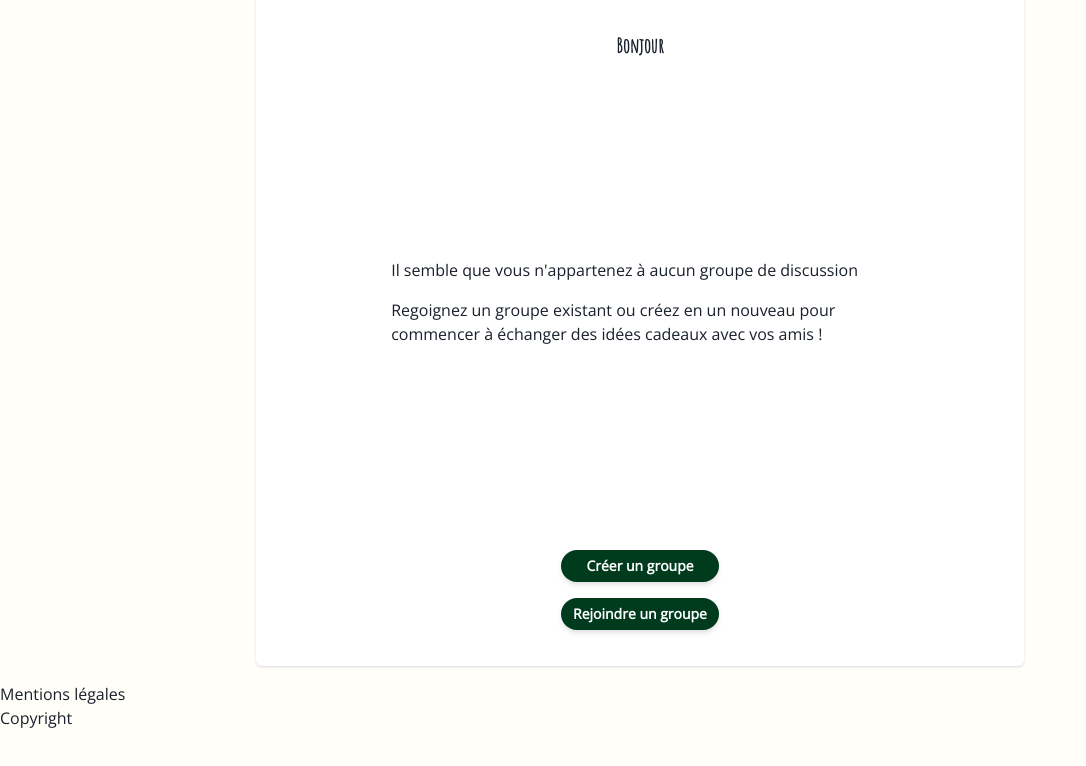
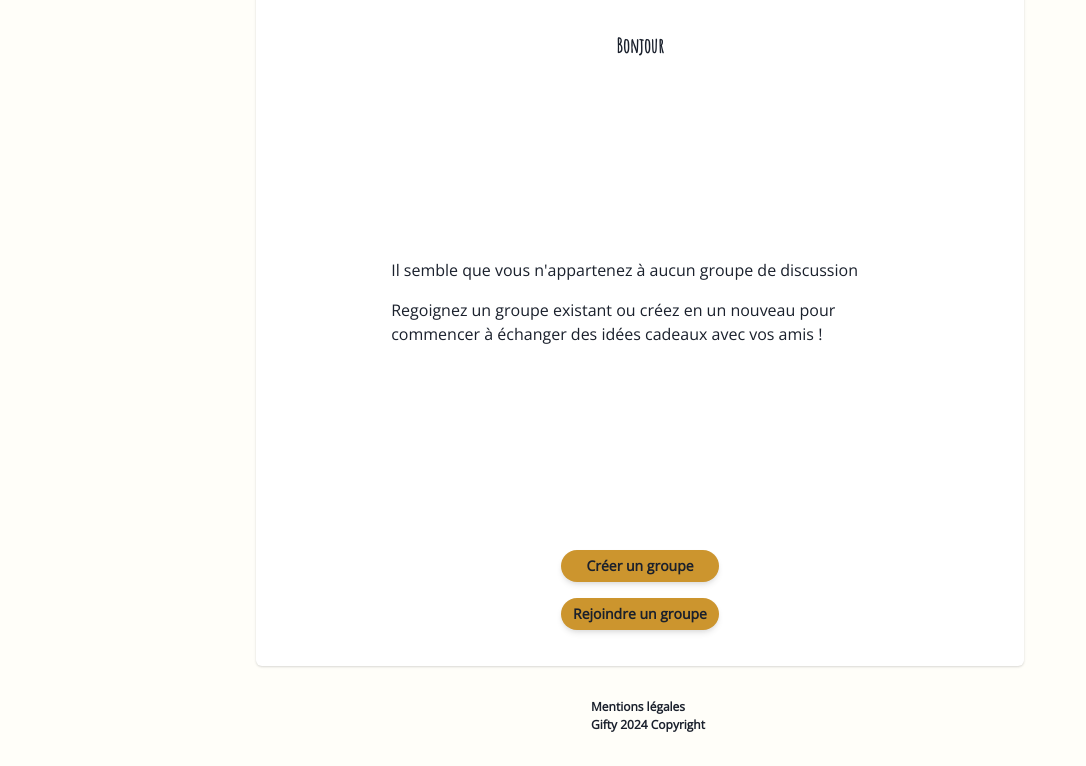
Before and after one commit to WildCodeSchool/2023-11-wns-bleu-g2-christmas-gifts-planner, a Next.js app in the folder frontend/: page /dashboard in a window 1280 px wide. Shown: the part 230-996 px from the top of the page, without its empty margins (0-1086 px from the left). Before the commit the page ends 960 px from the top, so only its background shows below. Built offline with nearby package versions, Linux system fonts and the light colour scheme.

Commit message:
Footer, Navbar en cours

```diff
--- a/frontend/src/components/Footer.tsx
+++ b/frontend/src/components/Footer.tsx
@@ -1,10 +1,24 @@
+import { Box, Flex, Center, Text, UnorderedList, ListItem } from "@chakra-ui/react";
+
 export default function Footer() {
     return (
-        <nav>
-            <ul>
-                <li>Mentions légales</li>
-                <li>Copyright</li>
-            </ul>
-        </nav>
+        <Box as="footer" w="100%" my={8}>
+            <Flex justifyContent="center">
+                <Center>
+                    <UnorderedList>
+                        <ListItem listStyleType="none" color='primary.highest' fontWeight='bold' fontSize='xs'
+                        _hover={{
+                            textDecoration: 'none',
+                            color: 'secondary.medium',
+                            cursor: 'pointer'
+                        }}
+                        >Mentions légales</ListItem>
+                        <ListItem listStyleType="none" color='primary.highest' fontWeight='bold' fontSize={'xs'}
+                        >Gifty 2024 Copyright</ListItem>
+                    </UnorderedList>
+
+                </Center>
+            </Flex>
+        </Box>
     );
 }
--- a/frontend/src/components/Navbar.tsx
+++ b/frontend/src/components/Navbar.tsx
@@ -27,13 +27,15 @@ export default function Navbar() {
           src="/Gifty-logo-white.svg"
           alt="Gifty Logo"
           height="40px"
-            _hover={{
-              textDecoration: 'none',
-              color: 'secondary.medium',
+          className="logo"
+          css={{
+            transition: 'filter 0.2s ease',
+            '&:hover': {
+              filter: 'invert(56%) sepia(39%) saturate(2143%) hue-rotate(2deg) brightness(93%) contrast(92%)',
+            },
           }}
         />
       </Link>
-
         <Flex alignItems="center">
             <Menu>
                 <MenuButton as={Button} variant="outline" colorScheme="white" mr="4"
@@ -57,7 +59,7 @@ export default function Navbar() {
             mr="4"
           />
 
-          {currentRoute === "/login" || currentRoute === "/signup" ? (
+          {currentRoute === "/login" || currentRoute === "/signup" || currentRoute === "/" ? (
             <Button colorScheme="white" variant="outline"
               _hover={{
                 textDecoration: 'none',
@@ -68,6 +70,8 @@ export default function Navbar() {
               Se connecter
             </Button>
           ) : (
+            <Menu>
+              <MenuButton>
                 <Avatar
                   name='Dan Abrahmov'
                   src='https://bit.ly/dan-abramov'
@@ -76,6 +80,26 @@ export default function Navbar() {
                     cursor: 'pointer',
                   }}
                 />
+              </MenuButton>
+              <MenuList >
+              <Box textAlign="center" p={4} >
+                  <Flex flexDirection='column'>
+                    <MenuItem color='primary.hightest' onClick={() => router.push('/profile')}>Mon profil</MenuItem>
+                    <MenuItem color='primary.hightest' onClick={() => router.push('/groups')}>Mes groupes</MenuItem>
+                    </Flex>
+                </Box>
+                <Box textAlign="center" p={4} >
+                  <Flex flexDirection='column'>
+                    <Button mb={4} variant="goldenButton" onClick={() => router.push('/create-group')}>
+                      Créer un groupe
+                    </Button>
+                    <Button variant="transparentButton" onClick={() => router.push('/login')}>
+                    Se déconnecter
+                    </Button>
+                  </Flex>
+                </Box>
+              </MenuList>
+            </Menu>
           )}
         </Flex>
       </Flex>
--- a/frontend/src/pages/dashboard.tsx
+++ b/frontend/src/pages/dashboard.tsx
@@ -18,7 +18,7 @@ export default function Dashboard() {
   });
   console.log(currentUser);
   const { data: users } = useUsersQuery();
-  console.log(users);
+  // console.log(users);
   return (
     <>
       <Card
@@ -50,8 +50,8 @@ export default function Dashboard() {
         )}
         <CardFooter>
           <Flex direction="column" gap="1rem">
-            <Button variant="greenButton">Créer un groupe</Button>
-            <Button variant="greenButton">Rejoindre un groupe</Button>
+            <Button variant="goldenButton">Créer un groupe</Button>
+            <Button variant="goldenButton">Rejoindre un groupe</Button>
           </Flex>
         </CardFooter>
       </Card>
--- a/frontend/src/theme/components/Button.ts
+++ b/frontend/src/theme/components/Button.ts
@@ -16,12 +16,22 @@ const greenButton = defineStyle({
   },
 });
 
+const transparentButton = defineStyle({
+  background: "#00000000",
+  border: "1px solid secondary.medium",
+  color: "black",
+  _hover: {
+    background: "#primary.hightest",
+    opacity: 0.7,
+  },
+});
+
 export const buttonTheme = defineStyleConfig({
   baseStyle: {
     borderRadius: 50,
     boxShadow: "md",
   },
-  variants: { goldenButton, greenButton },
+  variants: { goldenButton, greenButton, transparentButton },
   defaultProps: {
     size: "sm",
   },
```
Lines whose indentation alone changed are shown as unchanged.
